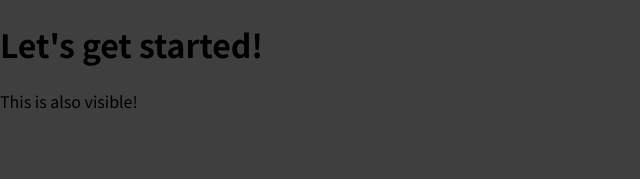
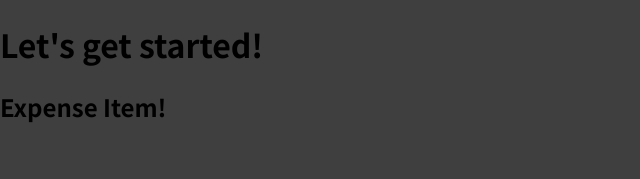
Before and after one commit to enessol/LearningReact, a JavaScript app in the folder react-complete-guide/: page / in a window 1280 px wide. Shown: the top 179 px of the page, without its empty margins (0-640 px from the left). Built offline with nearby package versions, Linux system fonts and the light colour scheme.

Commit message:
custom component added
custom component added

```diff
--- a/react-complete-guide/src/App.js
+++ b/react-complete-guide/src/App.js
@@ -1,8 +1,10 @@
+import ExpenseItem from "./components/ExpenseItem";
+
 function App() {
   return (
     <div>
       <h1>Let's get started!</h1>
-      <p>This is also visible!</p>
+      <ExpenseItem />
     </div>
   );
 }
--- /dev/null
+++ b/react-complete-guide/src/components/ExpenseItem.js
@@ -0,0 +1,5 @@
+function ExpenseItem() {
+  return <h2>Expense Item!</h2>;
+}
+
+export default ExpenseItem;
```
